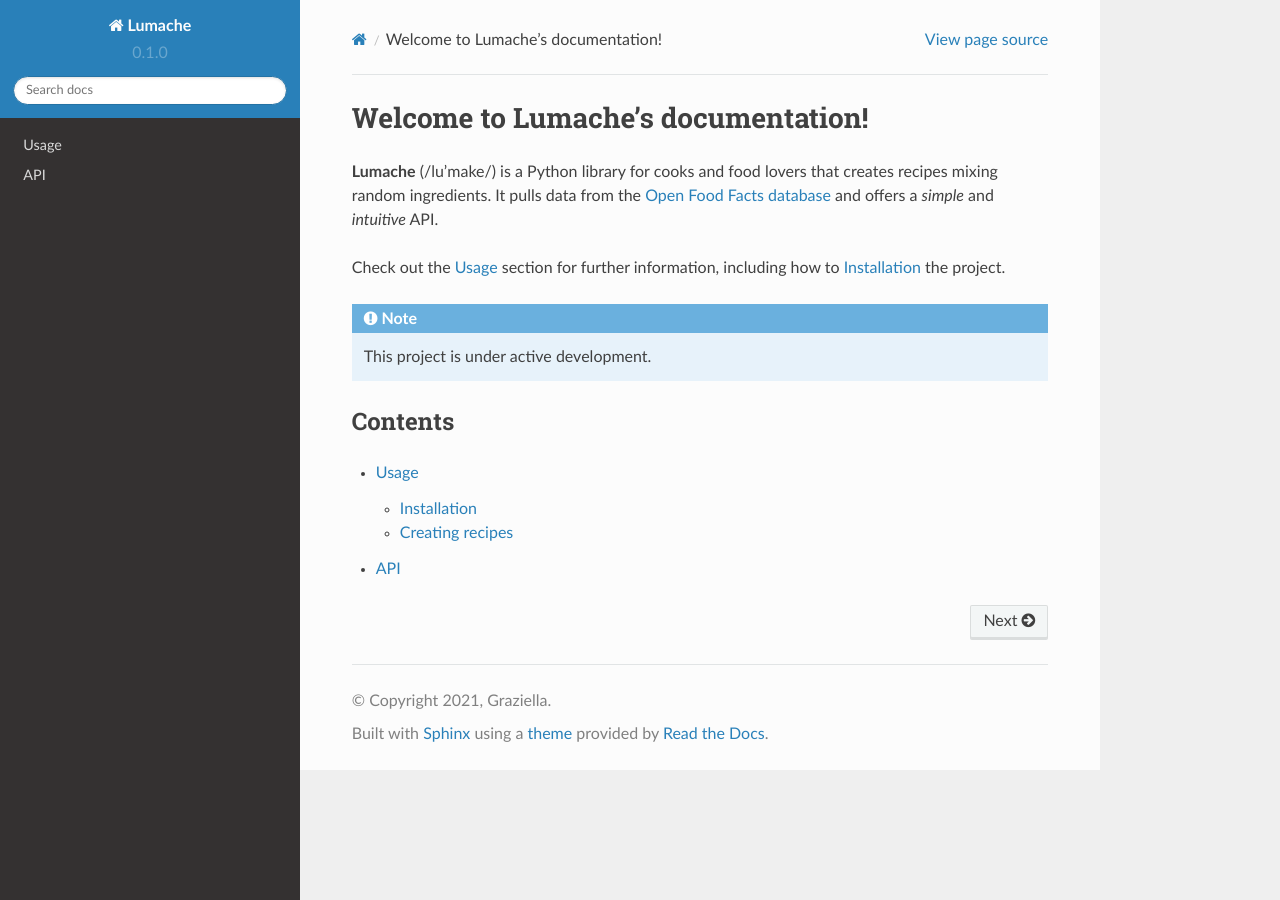
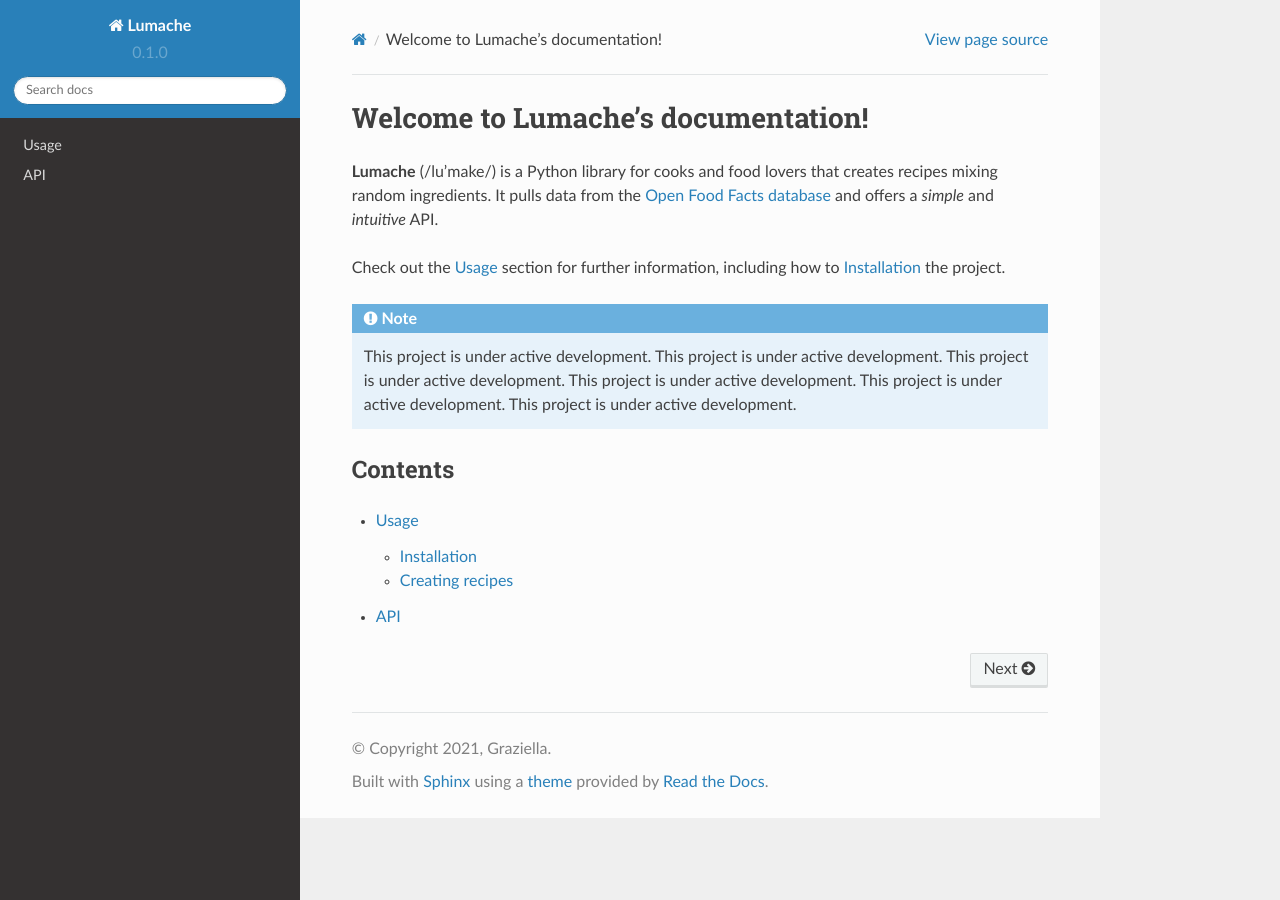
Before and after one commit to msperryucsd/readthedocstest, a Sphinx documentation site: the page built from docs/source/index.rst, in a window 1280 px wide. Built offline with Sphinx 7.4.7 and the Read the Docs theme 2.0.0, drawn with Linux system fonts in a browser that asks for light colours.

Commit message:
Update index.rst

```diff
--- a/docs/source/index.rst
+++ b/docs/source/index.rst
@@ -12,6 +12,11 @@ how to :ref:`installation` the project.
 .. note::
 
    This project is under active development.
+   This project is under active development.
+   This project is under active development.
+   This project is under active development.
+   This project is under active development.
+   This project is under active development.
 
 Contents
 --------
```
